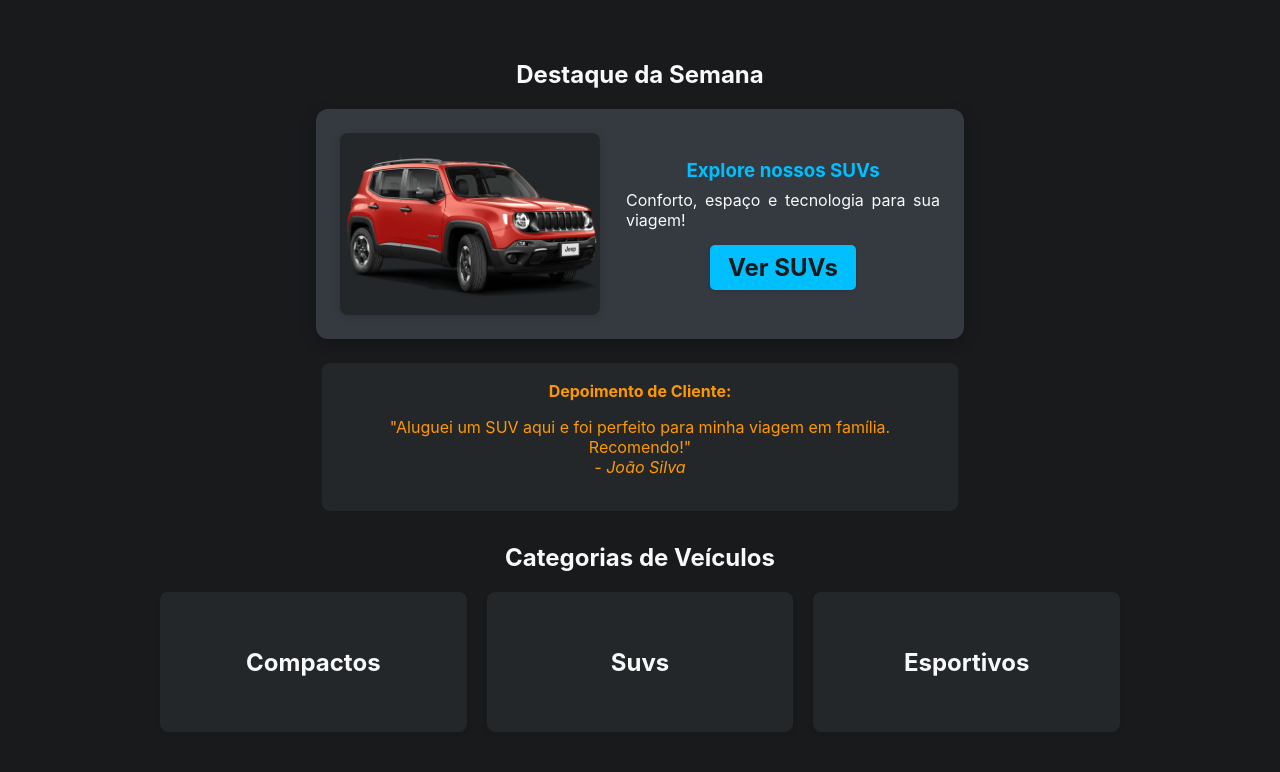
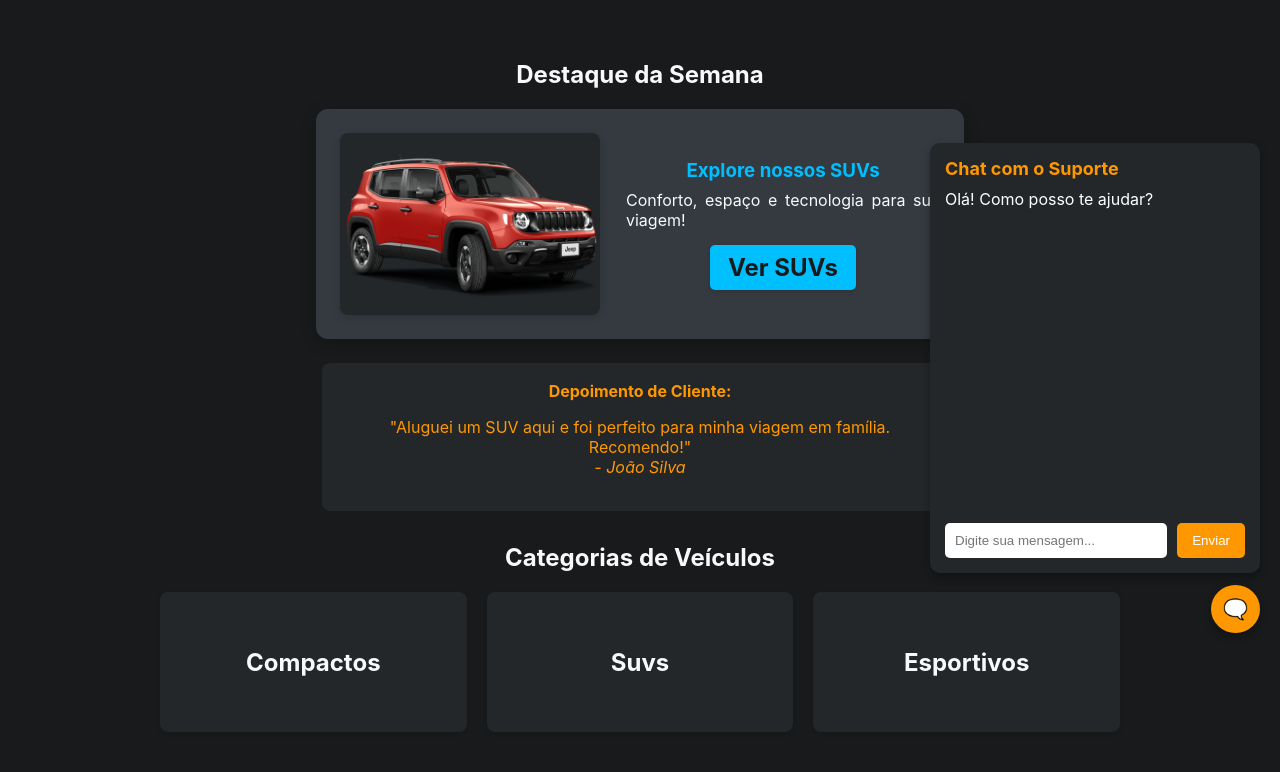
Before and after one commit to medeirosfbia/locadora_veiculos_VarianteB, a Flask app: page / in a window 1280 px wide. Shown: the part 147-919 px from the top of the page. Run offline with Flask 3, Linux system fonts and the light colour scheme.

Commit message:
Chatbot adicionado

```diff
--- a/static/style.css
+++ b/static/style.css
@@ -248,3 +248,85 @@ header h1 {
     color: #fff;
     transform: translateY(-5px);
 }
+
+/* Estilos do Chatbot */
+#chatbot {
+    position: fixed;
+    bottom: 20px;
+    right: 20px;
+    background-color: #ff9800;
+    color: white;
+    padding: 12px;
+    border-radius: 50%;
+    cursor: pointer;
+    font-size: 20px;
+    box-shadow: 0 4px 8px rgba(0, 0, 0, 0.3);
+}
+
+#chat-window {
+    display: none;
+    position: fixed;
+    bottom: 80px;
+    right: 20px;
+    width: 300px;
+    height: 400px;
+    background-color: #23272a;
+    color: white;
+    border-radius: 10px;
+    padding: 15px;
+    box-shadow: 0 4px 8px rgba(0, 0, 0, 0.3);
+    display: flex;
+    flex-direction: column;
+    justify-content: space-between;
+}
+
+#chat-header {
+    font-size: 18px;
+    font-weight: bold;
+    color: #ff9800;
+    margin-bottom: 10px;
+}
+
+#chat-messages {
+    flex-grow: 1;
+    overflow-y: auto;
+    margin-bottom: 10px;
+}
+
+.message {
+    margin-bottom: 10px;
+}
+
+.message.bot {
+    text-align: left;
+}
+
+.message.user {
+    text-align: right;
+    color: #ff9800;
+}
+
+#chat-input {
+    display: flex;
+    gap: 10px;
+}
+
+#chat-input input {
+    width: 100%;
+    padding: 10px;
+    border-radius: 5px;
+    border: none;
+}
+
+#chat-input button {
+    padding: 10px 15px;
+    border-radius: 5px;
+    background-color: #ff9800;
+    color: white;
+    border: none;
+    cursor: pointer;
+}
+
+#chat-input button:hover {
+    background-color: #e68900;
+}
--- a/templates/index.html
+++ b/templates/index.html
@@ -47,5 +47,58 @@
             {% endfor %}
         </div>
     </main>
+
+    <!-- Botão do Chatbot -->
+    <div id="chatbot">🗨️</div>
+
+    <!-- Janela de Chat -->
+    <div id="chat-window">
+        <div id="chat-header">Chat com o Suporte</div>
+        <div id="chat-messages">
+            <div class="message bot">Olá! Como posso te ajudar?</div>
+        </div>
+        <div id="chat-input">
+            <input type="text" id="user-input" placeholder="Digite sua mensagem...">
+            <button id="send-btn">Enviar</button>
+        </div>
+    </div>
+
+    <script>
+        // Função para abrir e fechar o chat
+        const chatbotButton = document.getElementById('chatbot');
+        const chatWindow = document.getElementById('chat-window');
+        const sendButton = document.getElementById('send-btn');
+        const chatMessages = document.getElementById('chat-messages');
+        const userInput = document.getElementById('user-input');
+
+        chatbotButton.addEventListener('click', () => {
+            chatWindow.style.display = chatWindow.style.display === 'none' || chatWindow.style.display === '' ? 'flex' : 'none';
+        });
+
+        sendButton.addEventListener('click', () => {
+            const userMessage = userInput.value.trim();
+            if (userMessage !== '') {
+                // Adiciona a mensagem do usuário ao chat
+                const userMessageElement = document.createElement('div');
+                userMessageElement.classList.add('message', 'user');
+                userMessageElement.textContent = userMessage;
+                chatMessages.appendChild(userMessageElement);
+
+                // Limpa o campo de entrada
+                userInput.value = '';
+
+                // Resposta do chatbot
+                setTimeout(() => {
+                    const botMessageElement = document.createElement('div');
+                    botMessageElement.classList.add('message', 'bot');
+                    botMessageElement.textContent = "Estou aqui para ajudar! O que mais você precisa saber?";
+                    chatMessages.appendChild(botMessageElement);
+
+                    // Rola para a última mensagem
+                    chatMessages.scrollTop = chatMessages.scrollHeight;
+                }, 1000); // Delay de 1 segundo para simular resposta do bot
+            }
+        });
+    </script>
 </body>
 </html>
```
